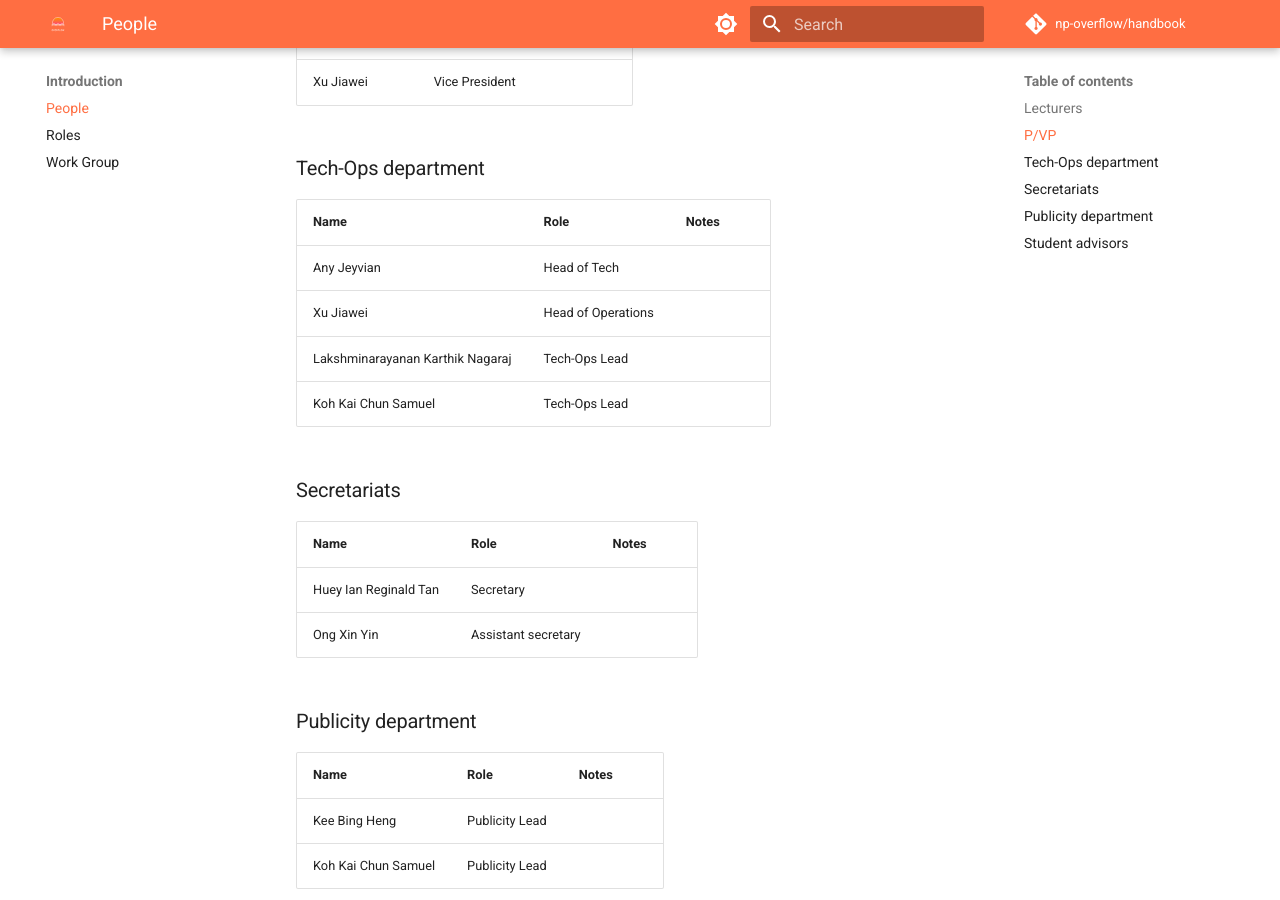
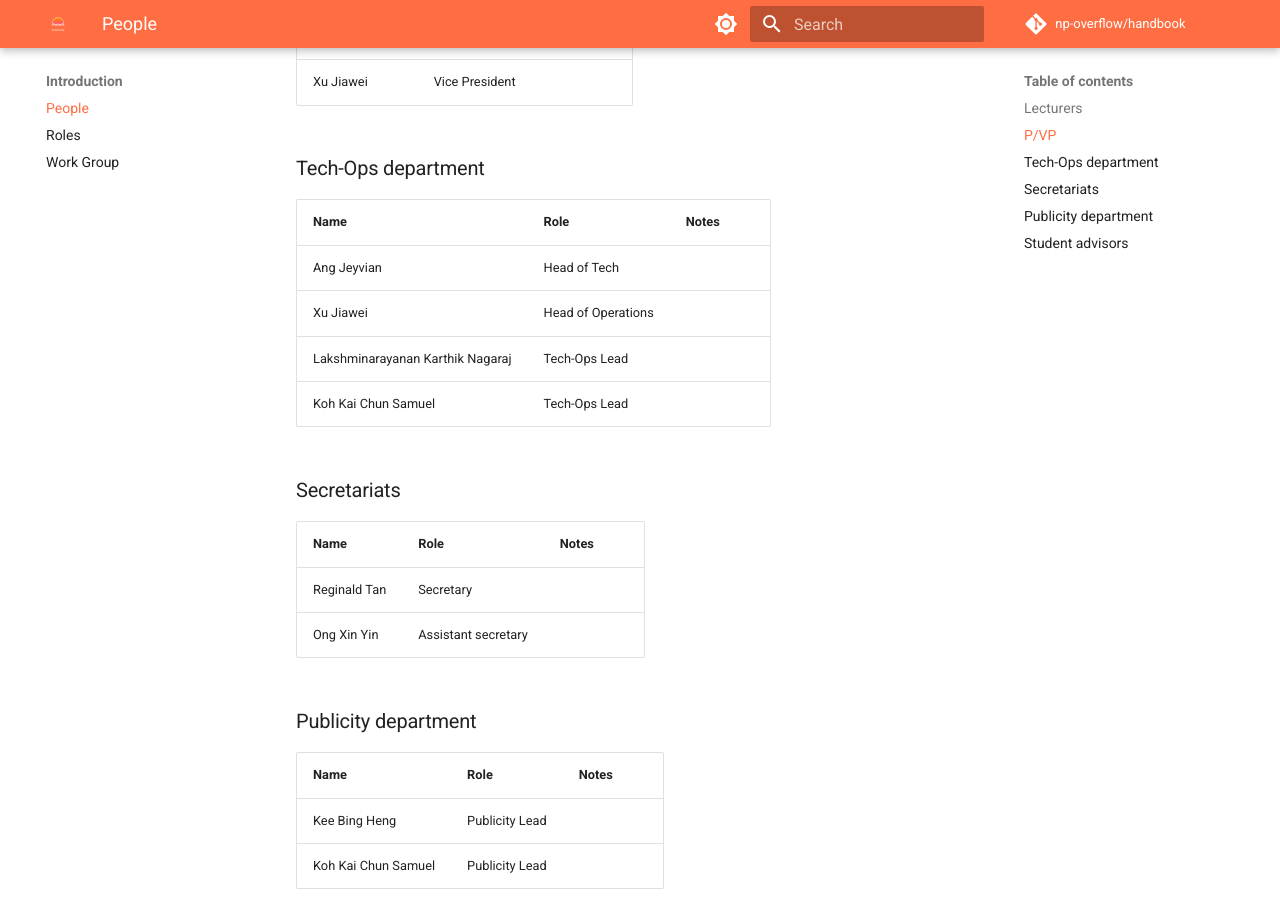
Before and after one commit to np-overflow/handbook, an MkDocs documentation site: the page built from docs/introduction/people.md, in a window 1280 px wide and 900 px high, scrolled down 491 px. Built offline with MkDocs 1.6.1 and Material for MkDocs 9.7.7, drawn with Linux system fonts in a browser that asks for light colours; comment, search, counter and statistics services are not loaded.

```diff
--- a/docs/introduction/people.md
+++ b/docs/introduction/people.md
@@ -8,26 +8,26 @@
 
 ### P/VP
 
-| Name                               | Role           | Notes |
-| ---------------------------------- | -------------- | ----- |
-| Arash Nur Iman                     | President      |       |
-| Xu Jiawei                          | Vice President |       |
+| Name           | Role           | Notes |
+| -------------- | -------------- | ----- |
+| Arash Nur Iman | President      |       |
+| Xu Jiawei      | Vice President |       |
 
 ### Tech-Ops department
 
 | Name                             | Role               | Notes |
 | -------------------------------- | ------------------ | ----- |
-| Any Jeyvian                      | Head of Tech       |       |
+| Ang Jeyvian                      | Head of Tech       |       |
 | Xu Jiawei                        | Head of Operations |       |
 | Lakshminarayanan Karthik Nagaraj | Tech-Ops Lead      |       |
 | Koh Kai Chun Samuel              | Tech-Ops Lead      |       |
 
 ### Secretariats
 
-| Name                  | Role                | Notes |
-| --------------------- | ------------------- | ----- |
-| Huey Ian Reginald Tan | Secretary           |       |
-| Ong Xin Yin           | Assistant secretary |       |
+| Name         | Role                | Notes |
+| ------------ | ------------------- | ----- |
+| Reginald Tan | Secretary           |       |
+| Ong Xin Yin  | Assistant secretary |       |
 
 ### Publicity department
 
```
